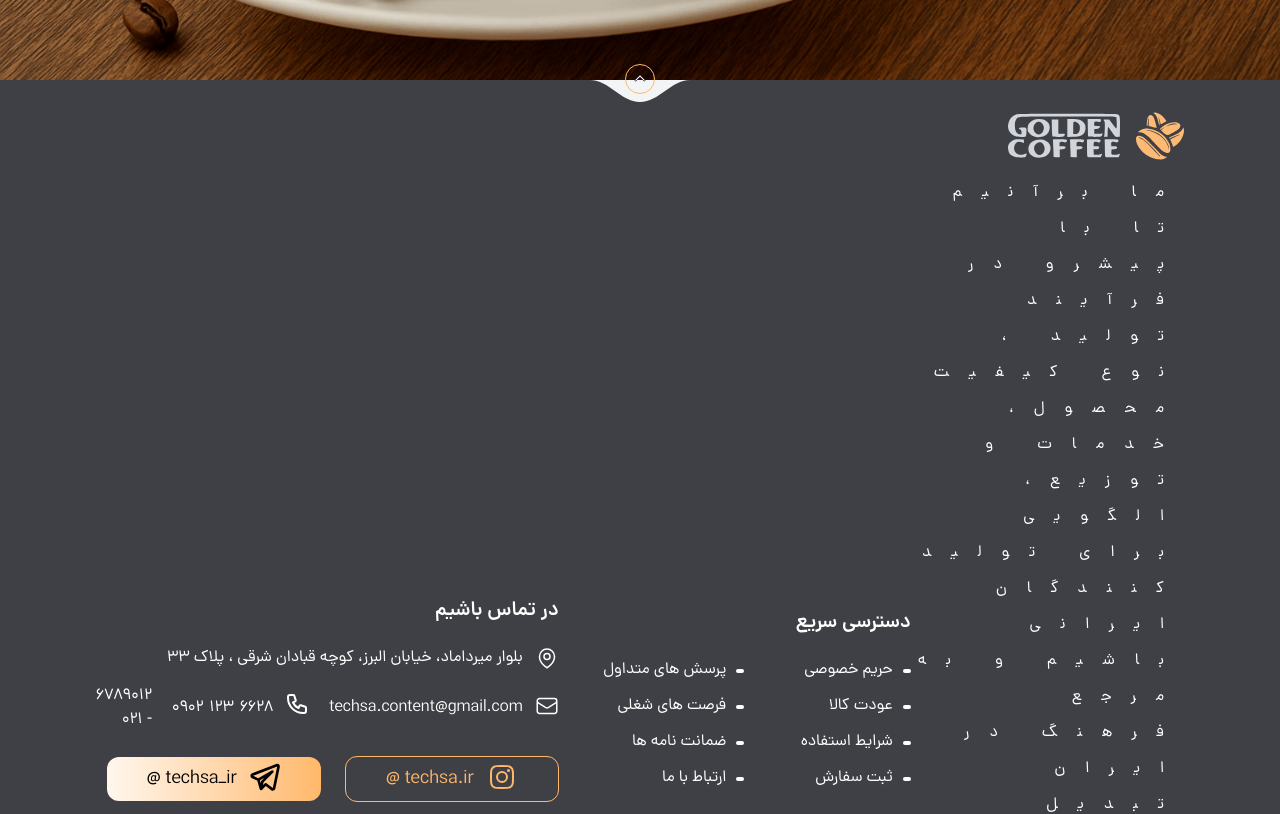
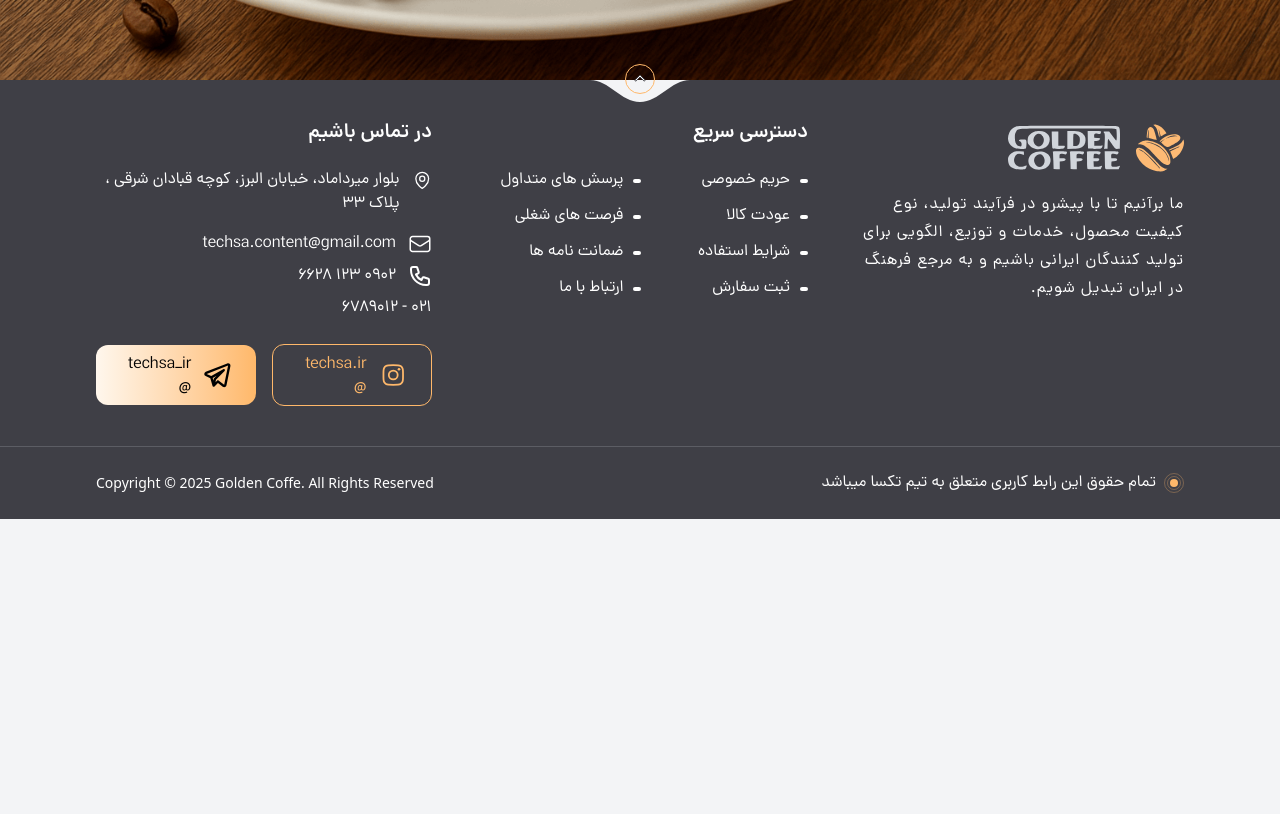
Before and after one commit to techsaDevs/coffeShop, a Next.js app: page /login in a window 1280 px wide. Shown: the part 720-1534 px from the top of the page. After the commit the page ends 1239 px from the top, so only its background shows below. Built offline with nearby package versions, Linux system fonts and the light colour scheme; data requests are answered from the project's data file.

Commit message:
responsive xs - sm - md - ... - xl

```diff
--- a/src/Components/Footer.tsx
+++ b/src/Components/Footer.tsx
@@ -11,130 +11,107 @@ import FooterBtn from './Footer/FooterBtn'
 import QuickAccess from './Footer/QuickAccess'
 import TelegramSVG from './SVGs/footer/TelegramSVG'
 import InstagramSVG from './SVGs/footer/InstagramSVG'
+import FooterMobile from './Footer/FooterMobile'
 
 const Footer = () => {
-
   const quickAccessList: IHeaderMenuItemBase[] = [
-    {
-      id: "1",
-      link: "/sss1",
-      title: "حریم خصوصی"
-    },
-    {
-      id: "2",
-      link: "/sss2",
-      title: "عودت کالا"
-    },
-    {
-      id: "3",
-      link: "/sss3",
-      title: "شرایط استفاده"
-    },
-    {
-      id: "4",
-      link: "/ss4",
-      title: "ثبت سفارش"
-    },
-    {
-      id: "5",
-      link: "/sss5",
-      title: "پرسش های متداول"
-    },
-    {
-      id: "6",
-      link: "/ss6",
-      title: "فرصت های شغلی"
-    },
-    {
-      id: "7",
-      link: "/ss7",
-      title: "ضمانت نامه ها"
-    },
-    {
-      id: "8",
-      link: "/ss9",
-      title: "ارتباط با ما"
-    },
+    { id: "1", link: "/sss1", title: "حریم خصوصی" },
+    { id: "2", link: "/sss2", title: "عودت کالا" },
+    { id: "3", link: "/sss3", title: "شرایط استفاده" },
+    { id: "4", link: "/ss4", title: "ثبت سفارش" },
+    { id: "5", link: "/sss5", title: "پرسش های متداول" },
+    { id: "6", link: "/ss6", title: "فرصت های شغلی" },
+    { id: "7", link: "/ss7", title: "ضمانت نامه ها" },
+    { id: "8", link: "/ss9", title: "ارتباط با ما" },
   ]
 
   return (
-    <div className='bg-[#3f3f46] text-white w-full px-24 p hidden md:block relative'>
+    <>
+      <footer className="hidden md:block bg-[#3f3f46] text-white w-full relative">
 
+        {/* بالای فوتر */}
         <div className="hidden md:block">
-        <ShapeSVG className='invisible md:visible absolutebCenter top-0 rotate-180 fill-body w-24-1 h-[22px]' width={100} height={22} />
-
+          <ShapeSVG className='absolute left-1/2 -translate-x-1/2 top-0 rotate-180 fill-body w-[100px] h-[22px]' />
           <FooterBtn />
         </div>
 
-      <div className="flexBetween py-7 border-b border-gray-300/20">
-        <div className="">
+        {/* محتوای اصلی */}
+        <div className="px-6 md:px-12 lg:px-24 py-10 border-b border-gray-300/20">
+          <div className="grid grid-cols-1 md:grid-cols-2 lg:grid-cols-3 gap-10">
+
+            {/* لوگو و توضیحات */}
+            <div>
               <div className="flex items-center gap-4">
                 <LogoSVG className='size-12' />
                 <LogoTypeSVG className="w-28" />
-            <img src="/footer/techsaDevTeam--dark.logo.png" alt="" className='footer-logo w-26' />
+                <img src="/footer/techsaDevTeam--dark.logo.png" alt="" className='footer-logo w-20 lg:w-26' />
               </div>
-          <p className="max-w-[425px] mt-3 leading-9" style={{ letterSpacing: 20 }}>
-            ما برآنیم تا با پیشرو در فرآیند  تولید ، نوع کیفیت محصول، خدمات و
-            توزیع، الگویی برای تولید کنندگان ایرانی باشیم و به مرجع فرهنگ در ایران
-            تبدیل شویم. می پنداریم که نظر مردم ایران منطقه باید نسبت به کالای ایرانی
-            بهبود یابد و در این راستا با اشتیاق  می کوشیم.
+              <p className="mt-4 leading-7 text-sm lg:text-base max-w-full lg:max-w-[425px]" style={{ letterSpacing: 1 }}>
+                ما برآنیم تا با پیشرو در فرآیند تولید، نوع کیفیت محصول، خدمات و توزیع،
+                الگویی برای تولید کنندگان ایرانی باشیم و به مرجع فرهنگ در ایران تبدیل شویم.
               </p>
             </div>
 
-        <div className="">
-          <h3 className="footer-title">دسترسی سریع</h3>
+            {/* دسترسی سریع */}
+            <div>
+              <h3 className="footer-title mb-4">دسترسی سریع</h3>
               <QuickAccess list={quickAccessList} />
             </div>
-        <div className="">
-          <h3 className="footer-title">در تماس باشیم</h3>
-          <div className="">
-            <div className="flex gap-3 pb-3.5">
+
+            {/* ارتباط */}
+            <div>
+              <h3 className="footer-title mb-4">در تماس باشیم</h3>
+              <div className="space-y-4 text-sm lg:text-base">
+                <div className="flex gap-3">
                   <LocationSVG />
-              <p className="">بلوار میرداماد، خیابان البرز، کوچه قبادان شرقی ، پلاک 33</p>
+                  <p>بلوار میرداماد، خیابان البرز، کوچه قبادان شرقی ، پلاک 33</p>
                 </div>
-            <div className="flex items-center gap-5">
+                <div className="space-y-2">
                   <div className="flex gap-3">
-                <MessageSVG className='-mt-0.5 size-6' />
-                <span className="">techsa.content@gmail.com</span>
+                    <MessageSVG className='size-5 lg:size-6' />
+                    <span>techsa.content@gmail.com</span>
                   </div>
                   <div className="flex gap-3">
-                <PhoneSVG className='-mt-1 size-6' />
-                <div className="flex gap-1.5">
-                  <span className="">6628</span>
-                  <span className="">123</span>
-                  <span className="">0902</span>
+                    <PhoneSVG className='size-5 lg:size-6' />
+                    <span>0902 123 6628</span>
                   </div>
+                  <span>021 - 6789012</span>
                 </div>
-              <span className="">6789012 - 021</span>
-            </div>
-            <div className="flex items-center gap-6 mt-6">
-              <Link href="https://www.instagram.com/techsa.ir" className="flex items-center gap-3 py-2 px-10 duration-150 rounded-xl border border-orange-300 text-orange-300  hover:bg-orange-300 hover:text-white">
-                <InstagramSVG className="size-8 shrink-0 -mt-1" />
-                <p className="text-lg -mb-[2px]">techsa.ir @</p>
+                <div className="flex flex-col sm:flex-row items-start sm:items-center gap-4 mt-6">
+                  <Link href="https://www.instagram.com/techsa.ir"
+                    className="flex items-center gap-3 py-2 px-6 rounded-xl duration-150 border border-orange-300 text-orange-300 hover:bg-orange-300 hover:text-white">
+                    <InstagramSVG className="size-6 lg:size-8" />
+                    <p className='-mb-1'>techsa.ir @</p>
                   </Link>
-              <Link href="https://t.me/techsa_ir" className='flex items-center gap-3 py-2 px-10 duration-150 rounded-xl bg-gradient-to-r text-black hover:text-white from-orange-50 to-orange-300'>
-                <TelegramSVG className="size-8 shrink-0 -mt-1" />
-                <p className="text-lg -mb-[2px]">techsa_ir @</p>
+                  <Link href="https://t.me/techsa_ir"
+                    className='flex items-center gap-3 py-2 px-6 rounded-xl duration-150 bg-gradient-to-r from-orange-50 to-orange-300 text-black hover:text-white'>
+                    <TelegramSVG className="size-6 lg:size-8" />
+                    <p className='-mb-1'>techsa_ir @</p>
                   </Link>
                 </div>
               </div>
             </div>
+
+          </div>
         </div>
 
-      <div className="flexBetween py-9">
-        <div className="flex items-center gap-2 group">
+        {/* پایین فوتر */}
+        <div className="px-6 md:px-12 lg:px-24 py-6 flex flex-col md:flex-row justify-between items-center gap-4">
+          <div className="flex items-center gap-2 group text-sm lg:text-base">
             <div className='border border-orange-300/30 p-0.5 rounded-full' >
               <div className="border border-orange-300/30 p-0.5 rounded-full flex items-center justify-center">
-              <div className='bg-orange-300 size-2 duration-200 group-hover:size-2.5 rounded-full' />
+                <div className='bg-orange-300 size-2 group-hover:size-2.5 rounded-full transition-all' />
               </div>
             </div>
-          <p className="">
-            تمام حقوق این رابط کاربری متعلق به تیم <span className="cursor-none duration-150 group-hover:text-orange-300 group-hover:px-1">تکسا</span> میباشد
+            <p>
+              تمام حقوق این رابط کاربری متعلق به تیم <span className="group-hover:text-orange-300 transition">تکسا</span> میباشد
             </p>
           </div>
-        <span className="capitalize font-sans">copyright © 2025 golden coffe. all rights reserved</span>
+          <span className="capitalize font-sans text-xs lg:text-sm">copyright © 2025 golden coffe. all rights reserved</span>
         </div>
-    </div>
+      </footer>
+      <FooterMobile quickAccessList={quickAccessList} />
+    </>
   )
 }
 
--- /dev/null
+++ b/src/Components/Footer/FooterMobile.tsx
@@ -0,0 +1,87 @@
+import React from 'react'
+import LogoSVG from '../SVGs/nav/mobile/LogoSVG'
+import LogoTypeSVG from '../SVGs/nav/mobile/LogoTypeSVG'
+import { IHeaderMenuItemBase } from '@/lib/types'
+import Link from 'next/link'
+import LocationSVG from '../SVGs/footer/LocationSVG'
+import MessageSVG from '../SVGs/footer/MessageSVG'
+import PhoneSVG from '../SVGs/home/contact/PhoneSVG'
+import QuickAccess from '../Footer/QuickAccess'
+import TelegramSVG from '../SVGs/footer/TelegramSVG'
+import InstagramSVG from '../SVGs/footer/InstagramSVG'
+
+interface FooterMobileProps {
+    quickAccessList: IHeaderMenuItemBase[]
+}
+
+const FooterMobile = ({ quickAccessList }: FooterMobileProps) => {
+    return (
+        <div className="bg-[#3f3f46] text-white w-full px-5 py-8 md:hidden">
+            {/* لوگو */}
+            <div className="flex flex-col items-center gap-4">
+                <div className="flex items-center gap-8">
+                    <LogoSVG className="w-12 h-12" />
+                    <LogoTypeSVG className="w-28" />
+                    <img src="/footer/techsaDevTeam--dark.logo.png" alt="" className="w-24 mt-2" />
+                </div>
+                <div className="">
+                    <p className="text-sm mt-3 leading-6 text-center" style={{ letterSpacing: 20 }}>
+                        ما برآنیم تا با پیشرو در فرآیند تولید ، نوع کیفیت محصول، خدمات و توزیع، الگویی برای تولید کنندگان ایرانی باشیم و به مرجع فرهنگ در ایران تبدیل شویم.
+                    </p>
+                </div>
+            </div>
+
+            {/* دسترسی سریع */}
+            <div className="mt-6">
+                <h3 className="footer-title mb-3">دسترسی سریع</h3>
+                <QuickAccess list={quickAccessList} />
+            </div>
+
+            {/* تماس با ما */}
+            <div className="mt-6">
+                <h3 className="footer-title mb-3">در تماس باشیم</h3>
+                <div className="flex flex-col gap-3 text-sm">
+                    <div className="flex gap-2 items-start">
+                        <LocationSVG />
+                        <p>بلوار میرداماد، خیابان البرز، کوچه قبادان شرقی، پلاک 33</p>
+                    </div>
+                    <div className="flex flex-col gap-2">
+                        <div className="flex gap-2 items-center">
+                            <MessageSVG className="w-6 h-6" />
+                            <span>techsa.content@gmail.com</span>
+                        </div>
+                        <div className="flex gap-2 items-center">
+                            <PhoneSVG className="w-6 h-6" />
+                            <span>021-6789012 / 0902-123-6628</span>
+                        </div>
+                    </div>
+                    <div className="flex gap-3 mt-4 justify-center">
+                        <Link href="https://www.instagram.com/techsa.ir" className="flex items-center gap-2 px-4 py-2 border border-orange-300 rounded-xl text-orange-300 hover:bg-orange-300 hover:text-white">
+                            <InstagramSVG className="w-6 h-6" />
+                            <span className='-mb-1.5'>techsa.ir @</span>
+                        </Link>
+                        <Link href="https://t.me/techsa_ir" className="flex items-center gap-2 px-4 py-2 rounded-xl bg-gradient-to-r from-orange-50 to-orange-300 text-black hover:text-white">
+                            <TelegramSVG className="w-6 h-6" />
+                            <span className='-mb-1.5'>techsa_ir @</span>
+                        </Link>
+                    </div>
+                </div>
+            </div>
+            <div className="px-6 pt-6 mt-2 flex flex-col md:flex-row justify-between items-center gap-4">
+                <div className="flex items-center gap-2 group text-sm lg:text-base">
+                    <div className='border border-orange-300/30 p-0.5 rounded-full' >
+                        <div className="border border-orange-300/30 p-0.5 rounded-full flex items-center justify-center">
+                            <div className='bg-orange-300 size-2 group-hover:size-2.5 rounded-full transition-all' />
+                        </div>
+                    </div>
+                    <p>
+                        تمام حقوق این رابط کاربری متعلق به تیم <span className="group-hover:text-orange-300 transition">تکسا</span> میباشد
+                    </p>
+                </div>
+                <span className="capitalize font-sans text-xs lg:text-sm">copyright © 2025 golden coffe. all rights reserved</span>
+            </div>
+        </div>
+    )
+}
+
+export default FooterMobile
--- a/src/Components/Footer/QuickAccess.tsx
+++ b/src/Components/Footer/QuickAccess.tsx
@@ -15,7 +15,7 @@ const QuickAccess = ({ list }: QuickAccessProps) => {
         <ul className="flex flex-col gap-3 flex-wrap w-[22rem] max-h-36">
             {
                 list.map(({ id, link, title }: IHeaderMenuItemBase) => (
-                    <li className="space-x-2.5 duration-150 hover:text-orange-300 group" key={id}>
+                    <li className="space-x-2.5 inline-block duration-150 hover:text-orange-300 group" key={id}>
                         <span className={`w-2 h-1 inline-block rounded-xl duration-100 ${path === link ? "bg-orange-300" : "group-hover:bg-current bg-white"}`} />
                         <Link href={link} className={`${path === link ? "text-orange-300" : "hover:text-orange-300"}`}>{title}</Link>
                     </li>
--- a/src/app/layout.tsx
+++ b/src/app/layout.tsx
@@ -3,6 +3,7 @@ import "./globals.css";
 import Header from "@/Components/Header";
 import { ToastContainer } from "react-toastify";
 import Footer from "@/Components/Footer";
+import FooterMobile from "@/Components/Footer/FooterMobile";
 
 export const metadata: Metadata = {
   title: "coffe shop",
```
Lines whose indentation alone changed are shown as unchanged.
